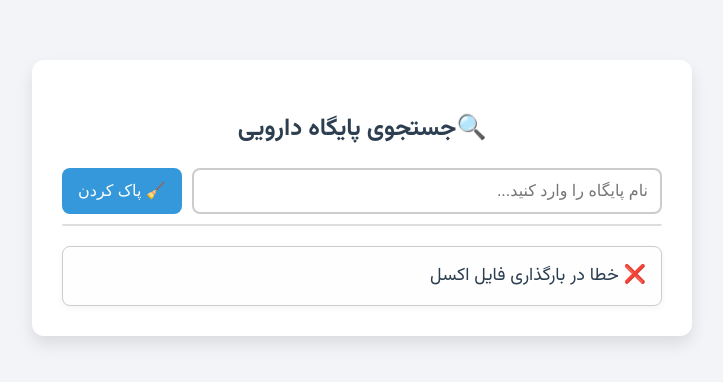
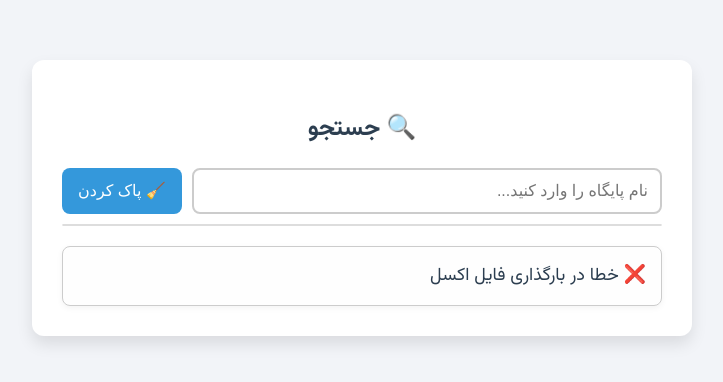
Before and after one commit to rezaas7/list, a plain HTML site: page index.html in a window 1280 px wide. Shown: the whole page, without its empty margins (278-1001 px from the left). Drawn offline with Linux system fonts and the light colour scheme; no server answers.

Commit message:
Update index.html

```diff
--- a/index.html
+++ b/index.html
@@ -2,13 +2,14 @@
 <html lang="fa">
 <head>
   <meta charset="UTF-8">
-  <title>جستجوی پایگاه دارویی</title>
+  <title>جستجوی پایگاه </title>
+  <meta name="viewport" content="width=device-width, initial-scale=1.0">
   <link rel="stylesheet" href="style.css">
   <script src="https://cdnjs.cloudflare.com/ajax/libs/xlsx/0.18.5/xlsx.full.min.js"></script>
 </head>
 <body>
   <div class="container">
-    <h2>🔍جستجوی پایگاه دارویی</h2>
+    <h2>🔍 جستجو </h2>
     <div class="search-box">
       <input type="text" id="searchInput" placeholder="نام پایگاه را وارد کنید..." oninput="liveSearch()" />
       <button onclick="clearInput()">🧹 پاک کردن</button>
```
